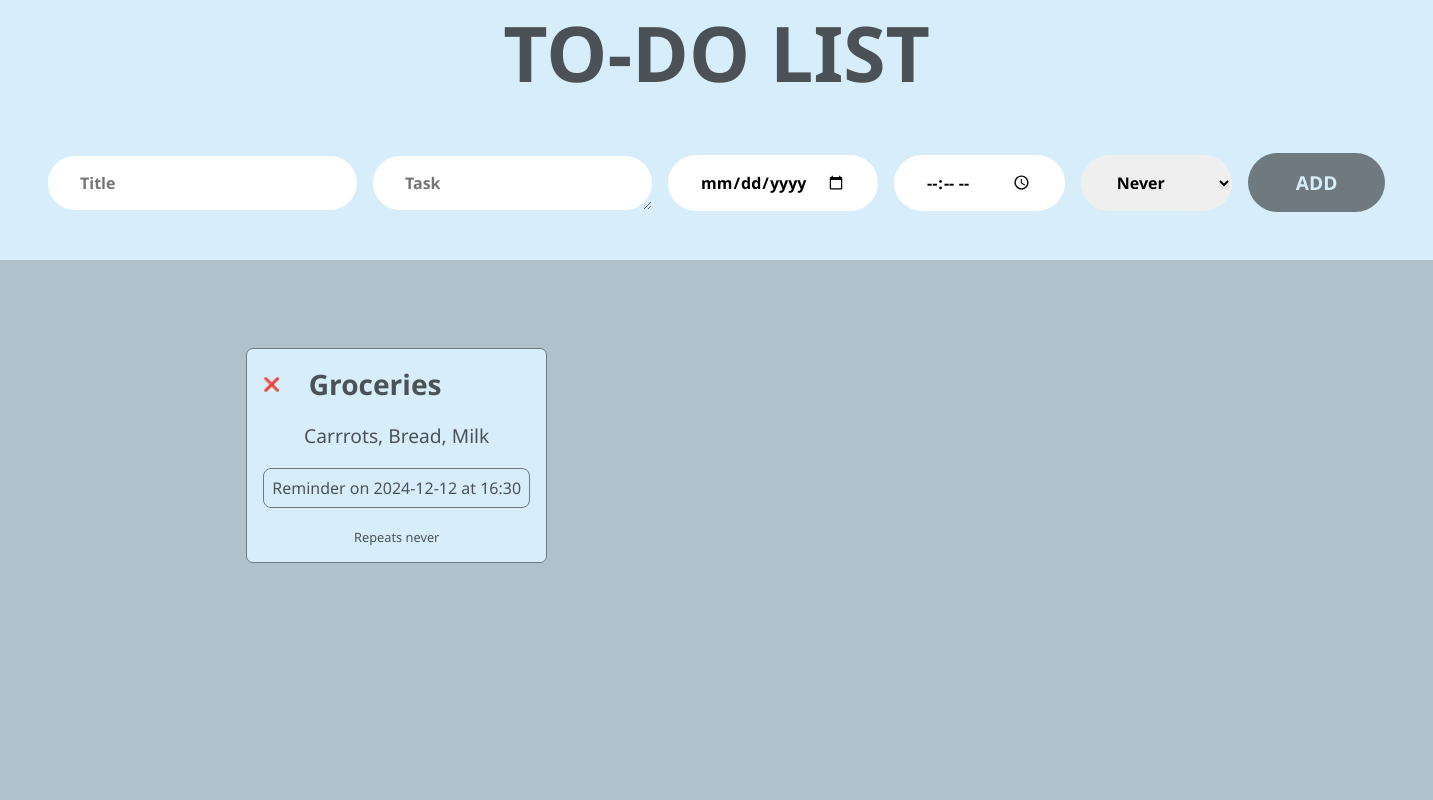
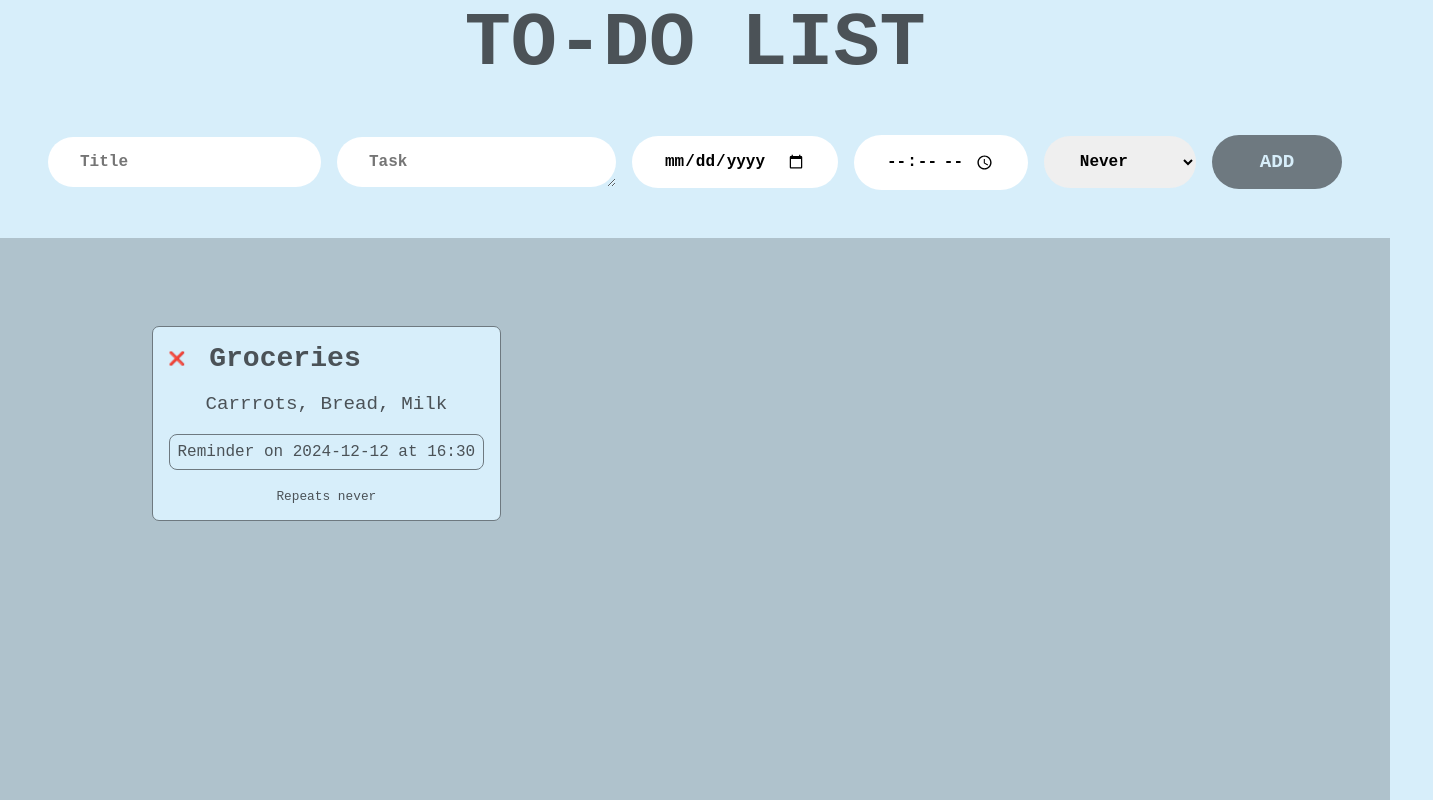
Before and after one commit to adithyay19/toDoApp, a React (Vite) app: page / in a window 1280 px wide. Shown: the whole page, 1433 px wide, since content can reach past the window. Built offline with nearby package versions, Linux system fonts and the light colour scheme.

Commit message:
Minor changes

```diff
--- a/index.html
+++ b/index.html
@@ -3,7 +3,7 @@
   <head>
     <meta charset="UTF-8" />
     <meta name="viewport" content="width=device-width, initial-scale=1.0">
-    <link rel="icon" type="image/svg+xml" href="/vite.svg" />
+    <link rel="icon" type="image/png" href="/icon.png" />
     <meta name="viewport" content="width=device-width, initial-scale=1.0" />
     <title>To-Do App</title>
   </head>
--- a/src/App.tsx
+++ b/src/App.tsx
@@ -66,11 +66,11 @@ function App() {
           repeat: repeat,
         },
       ]);
-      // setTitle("");
-      // setTask("");
-      // setDate("");
-      // setTime("");
-      // setRepeat("");
+      setTitle("");
+      setTask("");
+      setDate("");
+      setTime("");
+      setRepeat("");
     }
   }
 
--- a/src/index.css
+++ b/src/index.css
@@ -7,7 +7,7 @@
 body {
   color: #4B5257;
   background-color: #D7EEFA;
-  font-family: 'Segoe UI', Tahoma, Geneva, Verdana, sans-serif;
+  font-family: 'Courier New', Courier, monospace;
   font-weight: 500;
   font-size: 2.4rem;
 }
@@ -108,8 +108,9 @@ input, select, textarea {
 
 .card-heading {
   display: flex;
-  gap: 1.8rem;
+  gap: 1.5rem;
   font-size: 1.5rem;
+  justify-content: left;
 }
 
 .card-heading > button {
```
Also changed, not shown: public/icon.png (added).
